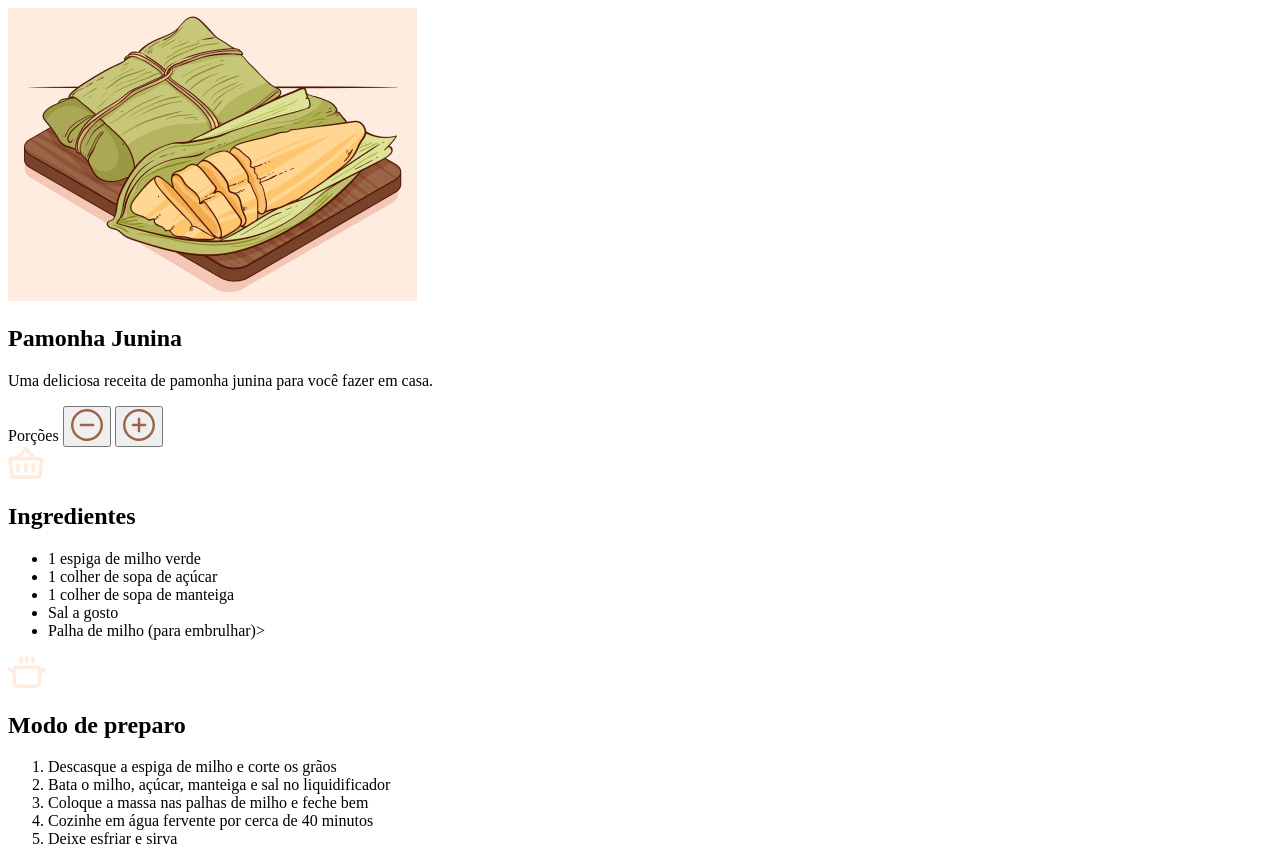
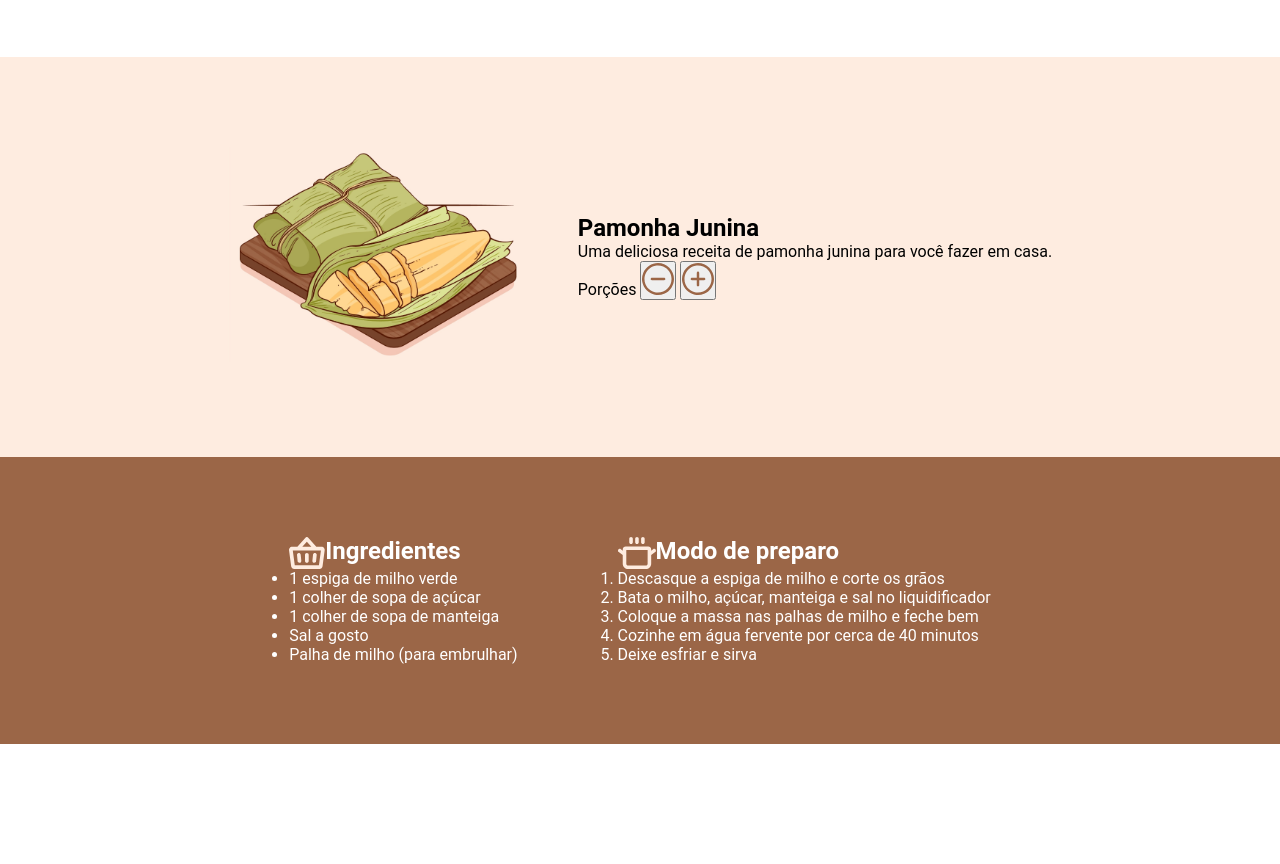
Before and after one commit to MartinianoGomes/receita-pamonha-webi, a plain HTML site: page index.html in a window 1280 px wide. After the commit the page ends 800 px from the top, so only its background shows below. Drawn offline with Linux system fonts and the light colour scheme.

Commit message:
second commit

```diff
--- a/index.html
+++ b/index.html
@@ -14,7 +14,7 @@
     <main>
         <section class="top">
             <picture>
-                <img src="Assets/pamonha.png" alt="Imagem de uma pamonha">
+                <img class="pamonha" src="Assets/pamonha.png" alt="Imagem de uma pamonha">
             </picture>
 
             <div class="info">
@@ -40,23 +40,27 @@
         <section class="bottom">
             <div class="col1">
                 <div>
-                    <img src="./Assets/bag.svg" alt="Imagem da sexta de mercado">
-                    <h2>Ingredientes</h2>
+                    <div class="titulo">
+                        <img src="./Assets/bag.svg" alt="Imagem da sexta de mercado">
+                        <h2>Ingredientes</h2>
+                    </div>
 
                     <ul>
                         <li>1 espiga de milho verde</li>
                         <li>1 colher de sopa de açúcar</li>
                         <li>1 colher de sopa de manteiga</li>
                         <li>Sal a gosto</li>
-                        <li>Palha de milho (para embrulhar)></li>
+                        <li>Palha de milho (para embrulhar)</li>
                     </ul>
                 </div>
             </div>
 
             <div class="col2">
                 <div>
-                    <img src="./Assets/pan.svg" alt="Imagem de uma panela">
-                    <h2>Modo de preparo</h2>
+                    <div class="titulo">
+                        <img src="./Assets/pan.svg" alt="Imagem de uma panela">
+                        <h2>Modo de preparo</h2>
+                    </div>
 
                     <ol>
                         <li>Descasque a espiga de milho e corte os grãos</li>
--- a/style.css
+++ b/style.css
@@ -0,0 +1,68 @@
+/* Estilizações gerais */
+* {
+    margin: 0;
+    padding: 0;
+}
+
+body {
+    font-family: 'Roboto', sans-serif;
+}
+
+main {
+    display: flex;
+    flex-direction: column;
+    align-items: center;
+    justify-content: center;
+    width: 100%;
+
+    height: 100vh;
+}
+
+
+
+
+/* Estilização da paarte de cima da página */
+.top {
+    display: flex;
+    flex-direction: row;
+    align-items: center;
+    justify-content: center;
+
+    gap: 50px;
+
+    height: 300px;
+    width: 100%;
+    padding-block: 50px;
+
+    background-color: #feece0;
+}
+
+.pamonha {
+    width: 100%;
+    max-width: 300px;
+    height: auto;
+}
+
+
+
+
+/* Estilização da parte de baixo da página */
+.bottom {
+    display: flex;
+    flex-direction: row;
+    align-items: center;
+    justify-content: center;
+
+    background-color: #9B6647;
+    color: white;
+
+    gap: 100px;
+
+    width: 100%;
+    padding-block: 80px;
+}
+
+.titulo {
+    display: flex;
+    flex-direction: row;
+}
```
